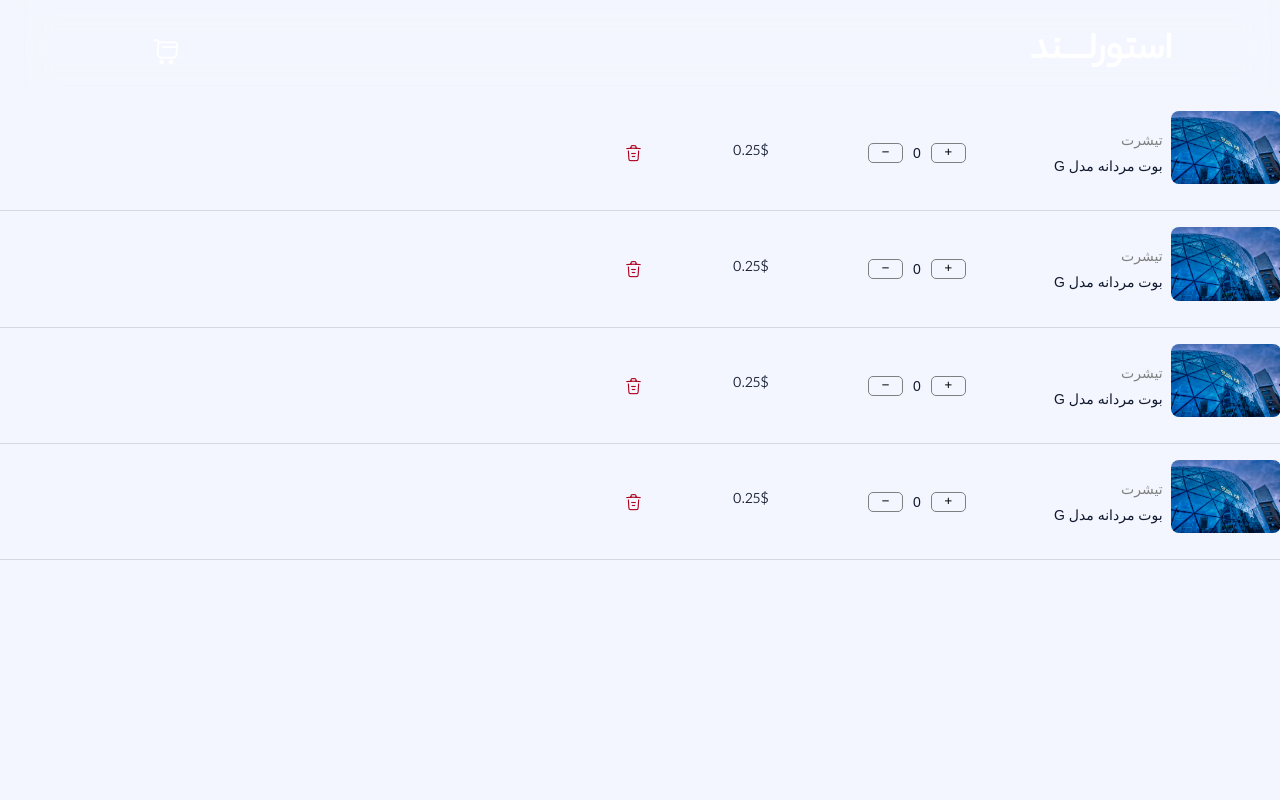
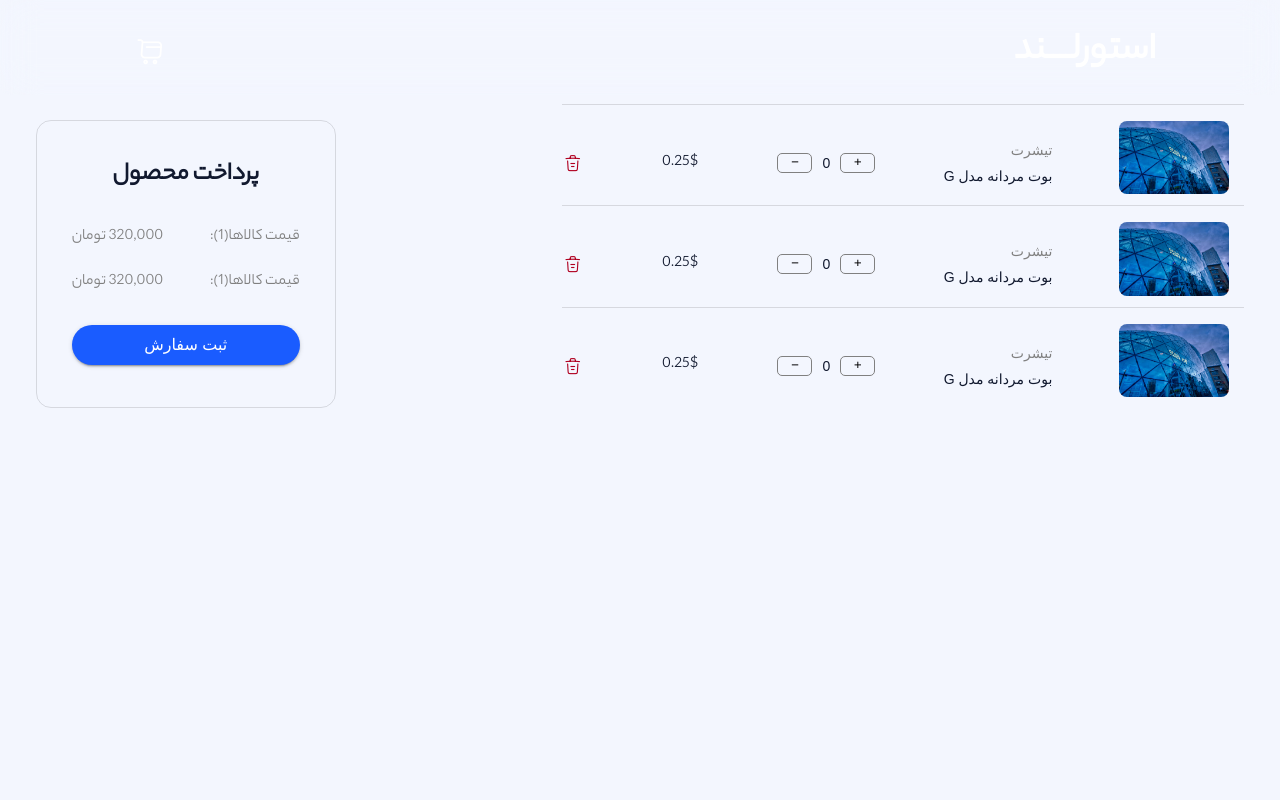
Before and after one commit to sinazarrin/store-land, a React (Create React App) app: page / in a window 1280 px wide. Shown: the top 800 px of the page. Built offline with nearby package versions, Linux system fonts and the light colour scheme.

Commit message:
add total price component in cart page

```diff
--- a/src/App.tsx
+++ b/src/App.tsx
@@ -21,7 +21,7 @@ function App() {
     <ThemeProvider theme={theme()}>
       <Navbar/>
       <CartPage/>
-      <Footer/>
+      {/* <Footer/> */}
     </ThemeProvider>
   );
 }
--- a/src/Pages/CartPage/Components/CartItems/index.tsx
+++ b/src/Pages/CartPage/Components/CartItems/index.tsx
@@ -5,9 +5,10 @@ import { Divider, Grid, IconButton, Typography } from '@mui/material'
 const CartItems = () => {
 
     return (
-        <Styled.CartItemsContainer container spacing={2} >
-            <Styled.CartItemsContent item xs={9} gap={5}>
-                <Grid xs={1}>
+        <Styled.CartItemsContainer container spacing={2} xs={8}>
+            <Divider/>
+            <Styled.CartItemsContent item  gap={5} xs={12}>
+                <Grid xs={2}>
                     <img src="./assets/images/joran-quinten-vtiYZsVmC2A-unsplash.jpg" alt="" />
                 </Grid>
                 <Grid xs={2}>
@@ -31,8 +32,8 @@ const CartItems = () => {
                 </Grid>
             </Styled.CartItemsContent>
             <Divider/>
-            <Styled.CartItemsContent item xs={9} gap={5}>
-                <Grid xs={1}>
+           <Styled.CartItemsContent item  gap={5} xs={12}>
+                <Grid xs={2}>
                     <img src="./assets/images/joran-quinten-vtiYZsVmC2A-unsplash.jpg" alt="" />
                 </Grid>
                 <Grid xs={2}>
@@ -56,8 +57,8 @@ const CartItems = () => {
                 </Grid>
             </Styled.CartItemsContent>
             <Divider/>
-            <Styled.CartItemsContent item xs={9} gap={5}>
-                <Grid xs={1}>
+           <Styled.CartItemsContent item  gap={5} xs={12}>
+                <Grid xs={2}>
                     <img src="./assets/images/joran-quinten-vtiYZsVmC2A-unsplash.jpg" alt="" />
                 </Grid>
                 <Grid xs={2}>
@@ -80,32 +81,6 @@ const CartItems = () => {
                 </IconButton>
                 </Grid>
             </Styled.CartItemsContent>
-            <Divider/>
-            <Styled.CartItemsContent item xs={9} gap={5}>
-                <Grid xs={1}>
-                    <img src="./assets/images/joran-quinten-vtiYZsVmC2A-unsplash.jpg" alt="" />
-                </Grid>
-                <Grid xs={2}>
-                    <Typography variant="body2" component="span" color="gray">تیشرت</Typography>
-                    <Typography variant='body2'>
-                        بوت مردانه مدل G
-                    </Typography>
-                </Grid>
-                <Styled.Quantity xs={2}>
-                    <button>+</button>
-                        <Typography variant="body2">0</Typography>
-                    <button>-</button>
-                </Styled.Quantity>
-                <Grid xs={1}>
-                    0.25$
-                </Grid>
-                <Grid xs={1}>
-                <IconButton>
-                    <i className='isax isax-trash'></i>
-                </IconButton>
-                </Grid>
-            </Styled.CartItemsContent>
-            <Divider/>
         </Styled.CartItemsContainer>
     )
 }
--- a/src/Pages/CartPage/Components/CartItems/styled.ts
+++ b/src/Pages/CartPage/Components/CartItems/styled.ts
@@ -1,18 +1,20 @@
 import { Grid, styled } from '@mui/material'
 
 export const CartItemsContainer = styled(Grid)({
-    marginTop: 95,
     "&>hr":{
-        width: '100%'
+        width: '80%'
     }
 })
 
 export const CartItemsContent = styled(Grid)({
     display: 'flex',
-    padding: 15,
+    flexWrap:'wrap',
+    padding: '0 15px 0 0',
     borderRadius: 16,
     alignItems:'center',
-
+    "&>hr":{
+        width: '100%'
+    },
     "&>div>img":{
         width: '110px',
         borderRadius: '8px',
--- /dev/null
+++ b/src/Pages/CartPage/Components/TotalPrice/index.tsx
@@ -0,0 +1,30 @@
+import { Box, Grid } from '@mui/material'
+import * as Styled from './styled'
+import Button from '../../../../Components/MaterialComponents/Button'
+
+const TotalPrice = () => {
+  return (
+    <Styled.TotalPriceContainer xs={3}>
+      <h1>پرداخت محصول</h1>
+      <Grid>
+        <Box>
+          <p>قیمت کالاها(1):</p>
+        </Box>
+        <Box>
+          <p>320,000 تومان</p>
+        </Box>
+      </Grid>
+      <Grid>
+        <Box>
+          <p>قیمت کالاها(1):</p>
+        </Box>
+        <Box>
+          <p>320,000 تومان</p>
+        </Box>
+      </Grid>
+        <Button variant="contained">ثبت سفارش</Button>
+    </Styled.TotalPriceContainer>
+  )
+}
+
+export default TotalPrice
--- /dev/null
+++ b/src/Pages/CartPage/Components/TotalPrice/styled.ts
@@ -0,0 +1,27 @@
+import { Grid, styled } from "@mui/material";
+
+export const TotalPriceContainer = styled(Grid)({
+    display: 'flex',
+    flexDirection: 'column',
+    width: 300,
+    border: '1px solid rgba(0, 0, 0, 0.12)',
+    padding: 35,
+    borderRadius: 15,
+    '&>h1':{
+        fontSize: 25,
+        textAlign: 'center',
+        margin: '0 0 10px 0' ,
+    },
+    '&>div': {
+        display: 'flex',
+        justifyContent: 'space-between',
+        marginTop: 20,
+        '&>div>p': {
+            color: 'gray'
+        }
+    },
+    '&>button': {
+        marginTop: 30,
+        fontSize: 16
+    }
+})
--- a/src/Pages/CartPage/index.tsx
+++ b/src/Pages/CartPage/index.tsx
@@ -1,11 +1,13 @@
 
 import CartItems from './Components/CartItems'
+import TotalPrice from './Components/TotalPrice'
 import * as Styled from './styled'
 
 const CartPage = () => {
   return (
-    <Styled.CartPageContainer>
+    <Styled.CartPageContainer marginTop={15}>
         <CartItems/>
+        <TotalPrice/>
     </Styled.CartPageContainer>
   )
 }
--- a/src/Pages/CartPage/styled.ts
+++ b/src/Pages/CartPage/styled.ts
@@ -1,6 +1,7 @@
 import { Grid, styled } from '@mui/material'
 
 export const CartPageContainer = styled(Grid)({
-    height: '100vh',
-
+    display: 'flex',
+    padding: 0,
+    justifyContent: 'space-around',
 })
```
